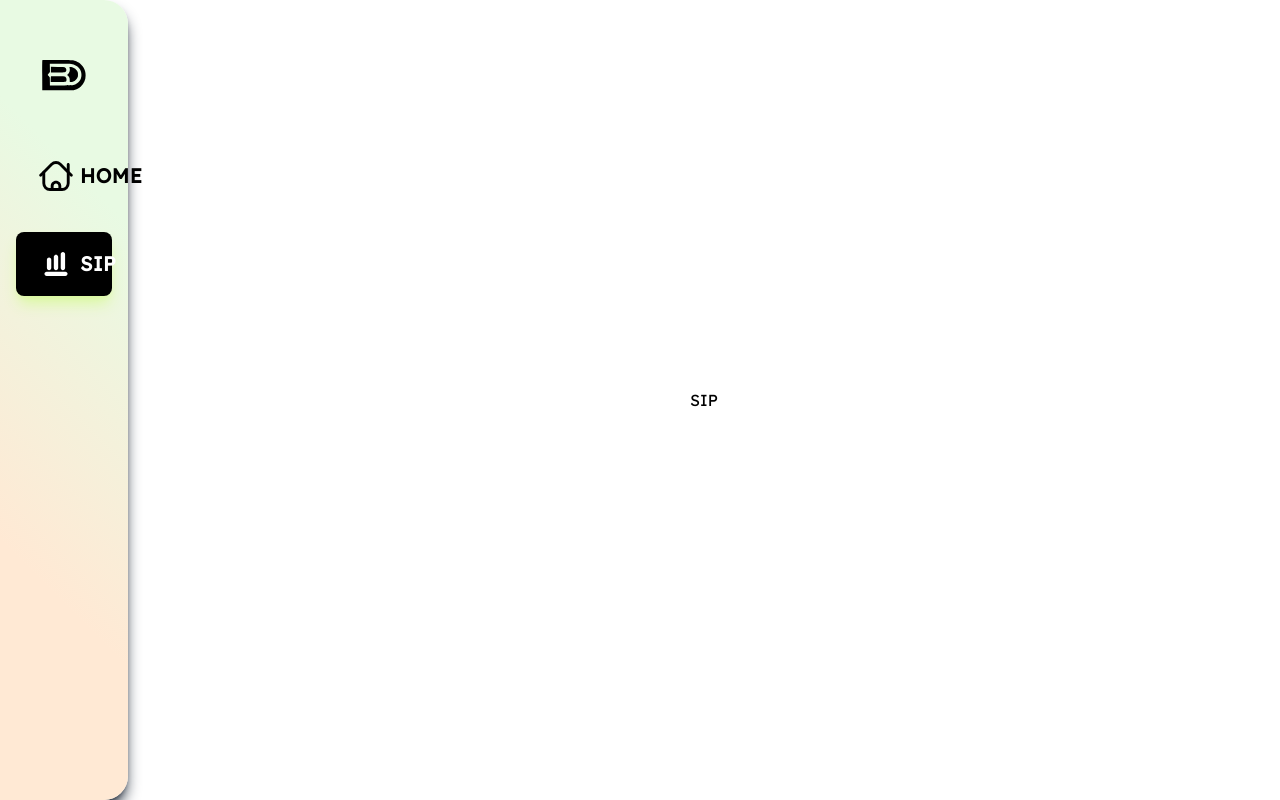
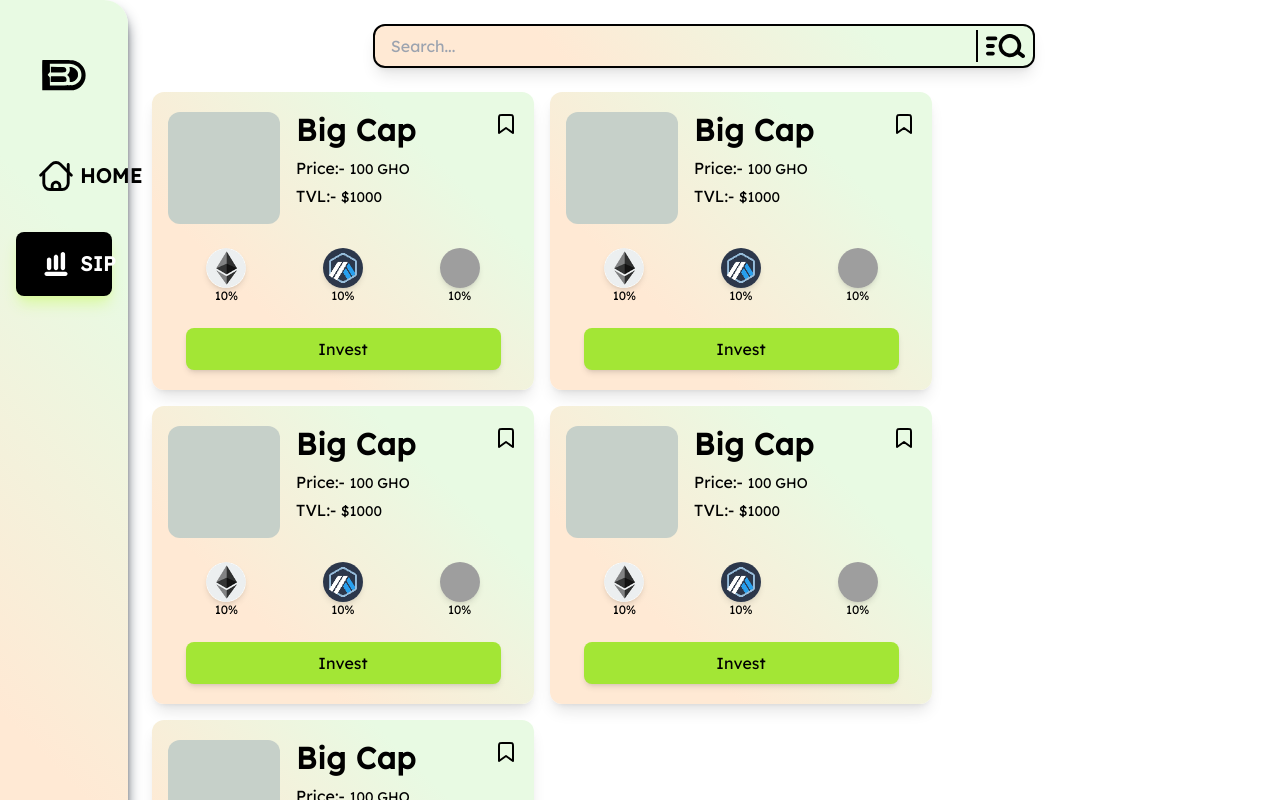
Before and after one commit to douchebank/dbank, a React (Create React App) app: page /sip in a window 1280 px wide. Shown: the top 800 px of the page. Built offline with nearby package versions, Linux system fonts and the light colour scheme; grey boxes are pictures that could not be loaded.

Commit message:
sip page updated with search bar

```diff
--- a/src/components/Bucket.tsx
+++ b/src/components/Bucket.tsx
@@ -1,4 +1,5 @@
 import { useState } from "react";
+import { useLocation } from 'react-router-dom';
 import dummyImg from "../assets/recent.png";
 import bookmarkImg from "../assets/bookmark.svg";
 import selectedBookmark from "../assets/selectedBookmark.svg";
@@ -13,6 +14,7 @@ import arbitrum from "../assets/icons/arbitrum.png"
 import optimistic from "../assets/icons/optimistic.png"
 import polygon from "../assets/icons/polygon.png"
 import usdt from "../assets/icons/usdt.png"
+import Modal from "./Modal";
 
 const Bucket = ({
   uid,
@@ -25,11 +27,27 @@ const Bucket = ({
   type,
 }: BucketType) => {
   const [bookmark, setBookmark] = useState(false);
+  const [openModal, setModalOpen] = useState(false);
   const toggleBookmark = () => {
     setBookmark(!bookmark);
   };
+  const closeModal = () => {
+    setModalOpen(false);
+  }
+
+  const location = useLocation();
+
+  const handleInvestClick = () => {
+    if (location.pathname === "/sip" || location.pathname === "/sip/"){
+      setModalOpen(true);
+    } else if (location.pathname === "/dashboard" || location.pathname === "/dashboard/") {
+      console.log(location.pathname, "You are in dashboard");
+    }
+  }
+
   return (
-    <div className=" relative min-w-[30%] py-5 px-4 rounded-xl gradient2 shadow-lg  ">
+    <div className="h-fit min-w-[30%] py-5 px-4 rounded-xl gradient2 shadow-lg overflow-hidden ">
+      <div className="relative">
       <div className="flex">
         <img
           className="h-28 w-28 rounded-xl "
@@ -53,7 +71,7 @@ const Bucket = ({
         </div>
       </div>
 
-      <div className="flex mt-4 gap-4 py-2 max-w-[350px] ">
+      <div className="flex mt-4 gap-4 py-2 max-w-[350px] mx-auto">
       <Swiper
           spaceBetween={0}
           slidesPerView={3}
@@ -129,7 +147,7 @@ const Bucket = ({
           </>
         ) : (
           <>
-            <button className="text-center border border-transparent hover:border-black rounded-lg bg-lime-400  shadow-md hover:shadow-lg p-2 w-[90%]">
+            <button onClick={handleInvestClick} className="text-center border border-transparent hover:border-black rounded-lg bg-lime-400  shadow-md hover:shadow-lg p-2 w-[90%]">
               Invest
             </button>
           </>
@@ -141,6 +159,12 @@ const Bucket = ({
         src={bookmark ? selectedBookmark : bookmarkImg}
         alt="bookmark"
       />
+      </div>
+
+      {
+        openModal &&
+          <Modal title={title} uid = {uid}  onClose={closeModal}/>
+      }
     </div>
   );
 };
--- /dev/null
+++ b/src/components/Modal.tsx
@@ -0,0 +1,49 @@
+import { SyntheticEvent } from "react";
+import cross from "../assets/plus.svg";
+import { ModalParams } from "../constants/Types";
+
+const Modal = ({ onClose, title, uid }: ModalParams) => {
+  //This for closing the modal on outside click
+  const handleChildClick = (e: SyntheticEvent) => {
+    e.stopPropagation();
+  };
+
+  return (
+    <div
+      onClick={onClose}
+      className="absolute top-0 left-0 h-screen w-screen flex justify-center items-center bg-black bg-opacity-75 z-50"
+    >
+      <div onClick={handleChildClick} className="relative gradient rounded-lg p-4 px-6 z-50">
+        <img
+          onClick={onClose}
+          className="h-5 absolute right-2 top-2 rotate-45"
+          src={cross}
+          alt="close"
+        />
+        <p className="text-center font-bold text-xl mb-2">{title}</p>
+        <div className="mb-4">
+          <p className="ml-2">Amount</p>
+          <input
+            className="w-full p-2 rounded-lg border border-grey"
+            type="text"
+          />
+        </div>
+        <div>
+          <p className="ml-2">Interval Days</p>
+          <div className="flex items-center gap-4">
+            <input
+              className="p-2 rounded-lg border border-grey"
+              type="number"
+            />
+            <p>days</p>
+          </div>
+        </div>
+        <button className="p-2 px-4 w-full rounded-lg bg-black text-white shadow-lg mt-8">
+          Invest
+        </button>
+      </div>
+    </div>
+  );
+};
+
+export default Modal;
--- a/src/pages/Sip/index.tsx
+++ b/src/pages/Sip/index.tsx
@@ -1,12 +1,81 @@
 import LeftSidebar from "../../components/LeftSidebar";
+import Bucket from "../../components/Bucket";
+import { BUCKET_TYPE } from "../../constants/Types";
+import { Swiper, SwiperSlide } from "swiper/react";
+import "swiper/css";
+import search from "../../assets/search.svg"
 
 const index = () => {
+  const handleSearch = () => {
+    console.log("Handle Search")
+  }
+
   return (
-    <div className="flex w-full min-h-screen  ">
+    <div className="flex  w-full min-h-screen  ">
       <div className="w-[10%]">
         <LeftSidebar />
       </div>
-      <div className=" w-[90%] flex justify-center items-center ">SIP</div>
+      <div className=" w-[90%] h-fit  p-6 ">
+
+        <div className="w-3/5 gap-2 flex justify-center items-center mx-auto gradient2 mb-6 border-2 shadow-lg border-black rounded-xl">
+          <input type="text" className="p-2 px-4 w-full bg-transparent rounded-s-xl focus:outline-none " placeholder="Search..."/>
+          <img onClick={handleSearch} className="h-8 p-1 px-2 border-l-2 hover:scale-110 border-black" src={search} alt="search"/>
+        </div>
+
+        <div className="w-full flex flex-wrap gap-4">
+          <Bucket
+            uid="1"
+            title="Big Cap"
+            price={100}
+            tvl={1000}
+            logo=""
+            type={BUCKET_TYPE.GENERAL}
+            invested={false}
+            assets={[]}
+          />
+          <Bucket
+            uid="1"
+            title="Big Cap"
+            price={100}
+            tvl={1000}
+            logo=""
+            type={BUCKET_TYPE.GENERAL}
+            invested={false}
+            assets={[]}
+          />
+          <Bucket
+            uid="1"
+            title="Big Cap"
+            price={100}
+            tvl={1000}
+            logo=""
+            type={BUCKET_TYPE.GENERAL}
+            invested={false}
+            assets={[]}
+          />
+          <Bucket
+            uid="1"
+            title="Big Cap"
+            price={100}
+            tvl={1000}
+            logo=""
+            type={BUCKET_TYPE.GENERAL}
+            invested={false}
+            assets={[]}
+          />
+          <Bucket
+            uid="1"
+            title="Big Cap"
+            price={100}
+            tvl={1000}
+            logo=""
+            type={BUCKET_TYPE.GENERAL}
+            invested={true}
+            assets={[]}
+          />
+        </div>
+      </div>
+      {/* <Modal /> */}
     </div>
   );
 };
```
Also changed, not shown: src/constants/Types.ts (+7 -0 lines), src/assets/search.svg (added).
